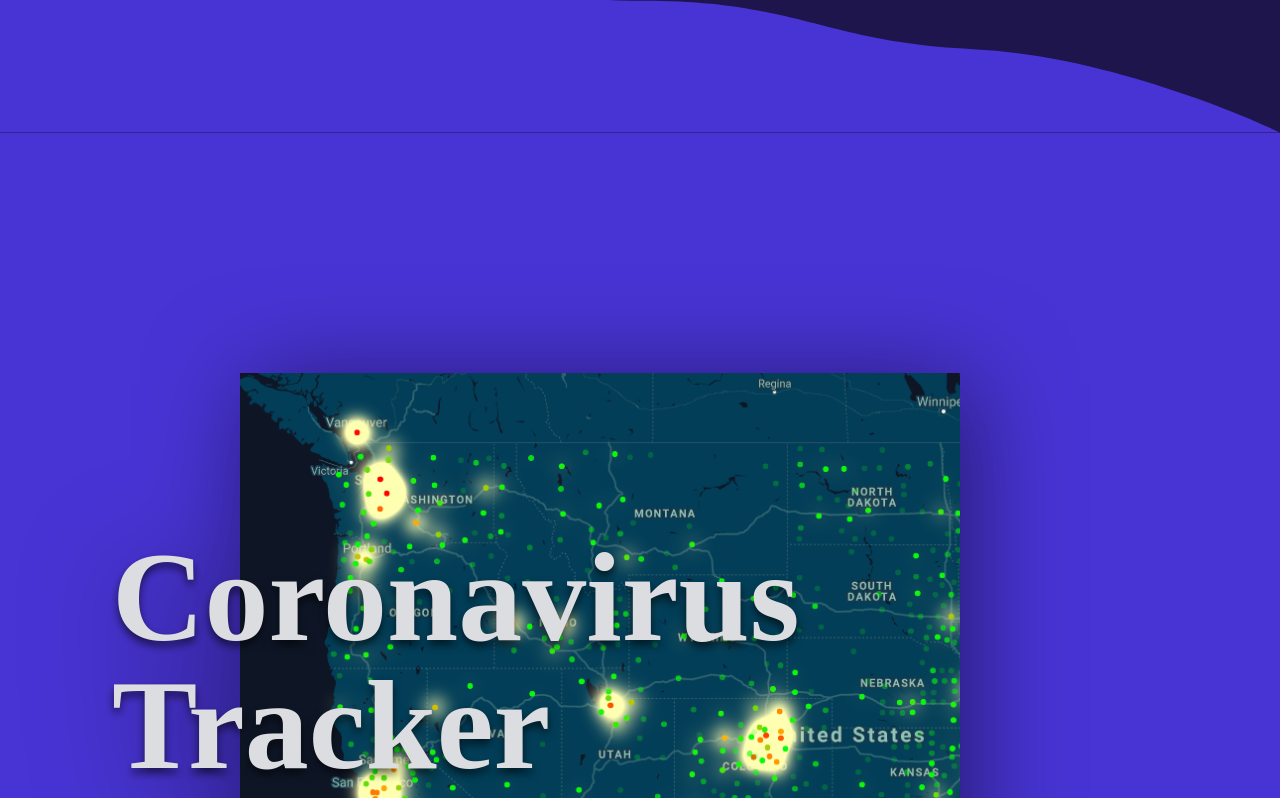
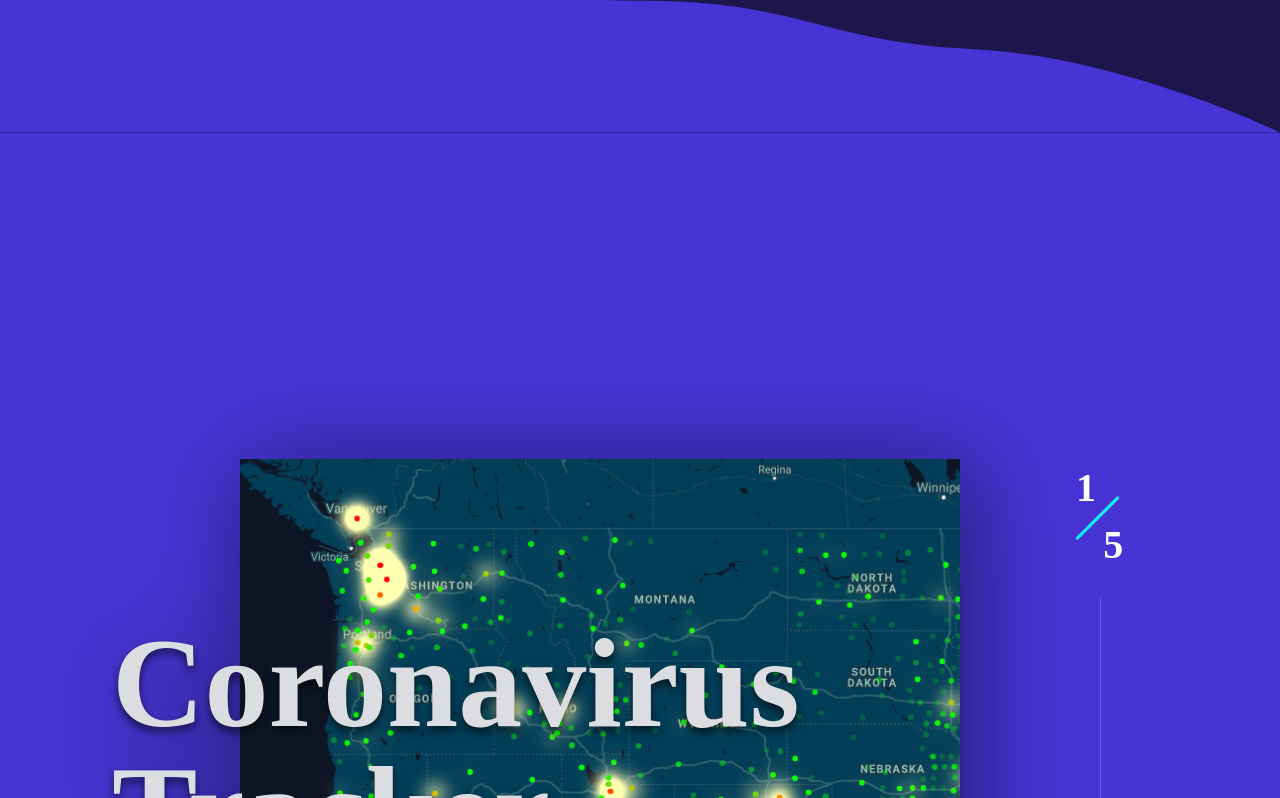
Before and after one commit to Sajantoor/sajantoor.github.io, a React (Create React App) app: page /#/ in a window 1280 px wide. Shown: the part 1682-2480 px from the top of the page. Built offline with nearby package versions, Linux system fonts and the light colour scheme.

Commit message:
:sparkles: Created Project Container

```diff
--- a/src/App.css
+++ b/src/App.css
@@ -1,6 +1,5 @@
 body {
 	overflow-x: hidden;
-	background-color: #4834d4;
 }
 
 p {
--- /dev/null
+++ b/src/components/ProjectContainer.js
@@ -0,0 +1,37 @@
+import React from 'react';
+// eslint-disable-next-line
+import styles from '../styles/projectContainer.css';
+import Projects from './Projects';
+import covidTrackerImage from '../assets/img/COVID-Tracker.png';
+import { ReactComponent as GoogleMaps } from '../assets/logos/GoogleMaps.svg';
+import { ReactComponent as ReactIcon } from '../assets/logos/React.svg';
+import { ReactComponent as Uber } from '../assets/logos/Uber.svg';
+
+class ProjectContainer extends React.Component {
+    render() {
+        const CoronavirusComponents = [ {link: "https://reactjs.org/", component: <ReactIcon/>}, {link: "https://developers.google.com/maps/documentation", component: <GoogleMaps/>}, {link: "https://deck.gl/", component: <Uber/>},]
+
+        return(
+            <div className="projectContainer">
+                <div className="projectPosition">
+                    <h1 className="numerator"> 1 </h1>
+                    <h1 className="denominator"> 5 </h1>
+                </div>
+                <Projects
+                    title="Coronavirus Tracker"
+                    subtitle="Tracking the Pandemic"
+                    img={covidTrackerImage}
+                    caption="Visualizing and making COVID-19 information accessible"
+                    description="The Coronavirus Tracker project is used to visualize and track the COVID-19 (Coronavirus) pandemic. The goal of the project is making information about COVID-19 easily accessible and easy to understand for the public using data visualization. In its current state, the project features a scatterplot layer which changes colors based of the data point and a heat map layer which is weighted based of the value of the data point. It also features the ability to turn these layers on and off, switch between different data parameters such as confirmed cases or deaths and features a tooltip UI component which appears when the user hovers over an element."
+                    linkText="View GitHub Repo"
+                    link="https://github.com/Sajantoor/Coronavirus-Tracker"
+                    embed="https://sajantoor.github.io/Coronavirus-Tracker/"
+                    icons={CoronavirusComponents}
+                />
+            </div>
+
+        )
+    }
+}
+
+export default ProjectContainer;
--- a/src/pages/Home.js
+++ b/src/pages/Home.js
@@ -2,38 +2,19 @@ import React from 'react';
 import Landing from '../components/Landing';
 import Navigation from '../components/Navigation';
 import About from '../components/About';
-import Projects from '../components/Projects';
 // eslint-disable-next-line
 import Halftones from '../components/Halftones';
-
-import covidTrackerImage from '../assets/img/COVID-Tracker.png';
-
-import { ReactComponent as GoogleMaps } from '../assets/logos/GoogleMaps.svg';
-import { ReactComponent as ReactIcon } from '../assets/logos/React.svg';
-import { ReactComponent as Uber } from '../assets/logos/Uber.svg';
+import ProjectContainer from '../components/ProjectContainer';
 
 
 class Home extends React.Component {
   render() {
-    const CoronavirusComponents = [ {link: "https://reactjs.org/", component: <ReactIcon/>}, {link: "https://developers.google.com/maps/documentation", component: <GoogleMaps/>}, {link: "https://deck.gl/", component: <Uber/>},]
-
     return(
       <React.Fragment>
         <Navigation/>
         <Landing/>
         <About/>
-        <Projects
-          title="Coronavirus Tracker"
-          subtitle="Tracking the Pandemic"
-          img={covidTrackerImage}
-          caption="Visualizing and making COVID-19 information accessible"
-          description="The Coronavirus Tracker project is used to visualize and track the COVID-19 (Coronavirus) pandemic. The goal of the project is making information about COVID-19 easily accessible and easy to understand for the public using data visualization. In its current state, the project features a scatterplot layer which changes colors based of the data point and a heat map layer which is weighted based of the value of the data point. It also features the ability to turn these layers on and off, switch between different data parameters such as confirmed cases or deaths and features a tooltip UI component which appears when the user hovers over an element."
-          linkText="View GitHub Repo"
-          link="https://github.com/Sajantoor/Coronavirus-Tracker"
-          embed="https://sajantoor.github.io/Coronavirus-Tracker/"
-          icons={CoronavirusComponents}
-        />
-
+        <ProjectContainer/>
       </React.Fragment>
     )
   }
--- /dev/null
+++ b/src/styles/projectContainer.css
@@ -0,0 +1,69 @@
+/* ===========
+   Layout
+   ============
+*/
+
+.projectContainer {
+    background-color: #4834d4;
+    width: 100vw;
+    min-height: 100vh;
+    position: relative;
+}
+
+.projectPosition {
+    position: absolute;
+    right: 10rem;
+    top: 19rem;
+}
+
+/* ===========
+   Typography
+   ============
+*/
+
+.numerator, .denominator {
+    font-family: 'Akrobat Bold';
+    font-size: 2.5em;
+    color: #FFF;
+    position: relative;
+
+}
+
+.numerator {
+    right: 1.5rem;
+}
+
+.denominator {
+    left: 0.2rem;
+    bottom: 1rem;
+}
+
+
+/* ===========
+   Dividers
+   ============
+*/
+
+.numerator::after {
+    content: '';
+    width: 3px;
+    display: block;
+    height: 60px;
+    position: absolute;
+    background-color: #0ff2ff;
+    border-radius: 3px;
+    transform: rotate(45deg);
+    right: -0.2rem;
+    top: 1.5rem;
+}
+
+.projectPosition::after {
+    content: '';
+    width: 1px;
+    display: block;
+    height: calc(100vh - 26rem);
+    background-color: #FFF;
+    position: absolute;
+    top: 10rem;
+    opacity: 0.2;
+}
--- a/src/styles/projects.css
+++ b/src/styles/projects.css
@@ -4,8 +4,7 @@
 */
 
 .projects {
-    margin: 15rem;
-    margin-right: 10rem;
+    padding: 15rem 10rem 30rem 15rem;
 }
 
 .projectContain {
```
